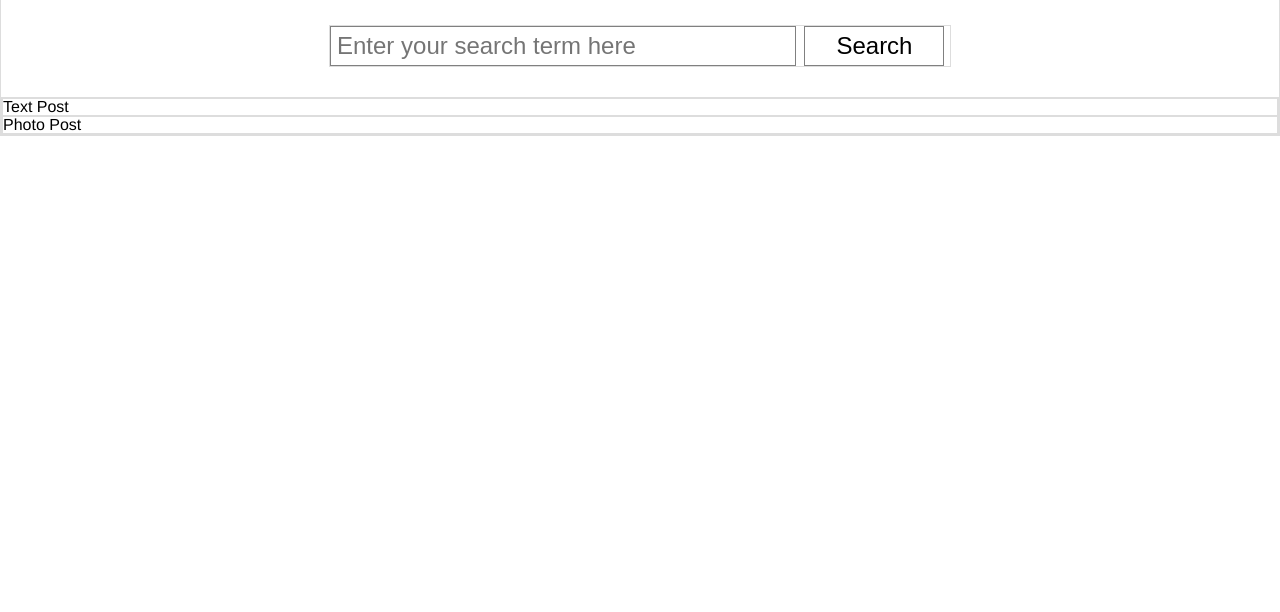
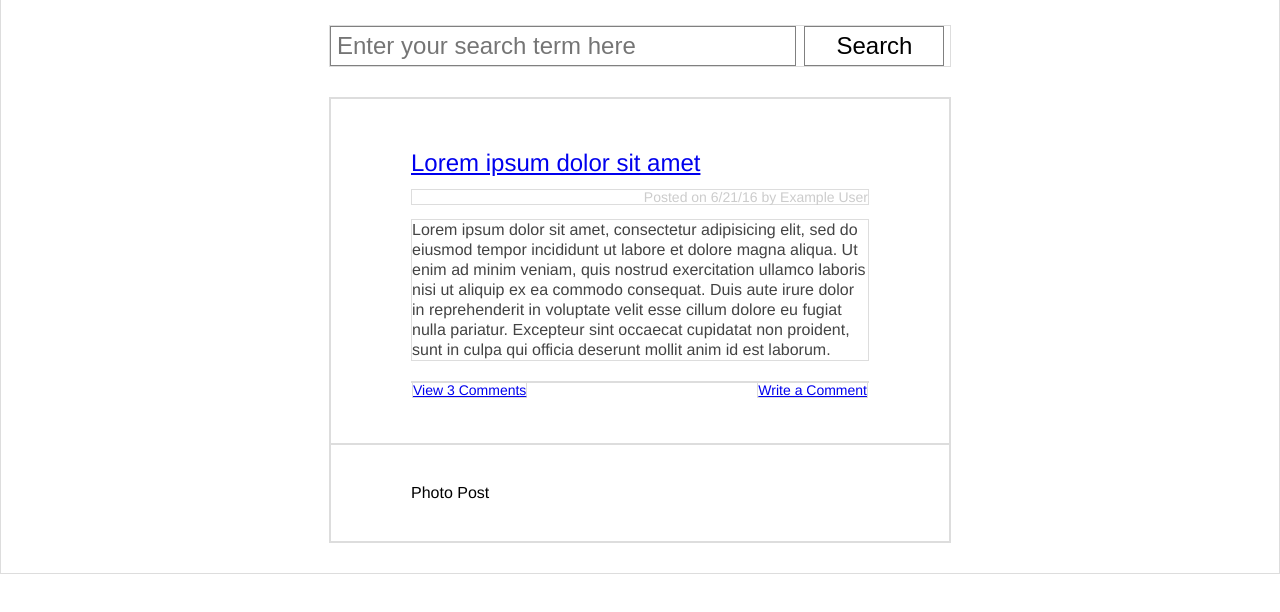
Before and after one commit to eljefesun/viking_blogger_homepage, a plain HTML site: page index.html in a window 1280 px wide. Shown: the part 78-690 px from the top of the page. Drawn offline with Linux system fonts and the light colour scheme.

Commit message:
style up the text post

```diff
--- a/index.html
+++ b/index.html
@@ -29,7 +29,27 @@
 		</div>
 		<div class="post-container">
 			<div class="post">
-				Text Post
+				<a href="#">
+				<h2>Lorem ipsum dolor sit amet</h2>
+				</a>
+				<div class="post-date">
+				Posted on 6/21/16 by Example User
+				</div>
+				<div class="post-body">
+				Lorem ipsum dolor sit amet, consectetur adipisicing elit, sed do eiusmod tempor incididunt ut labore et dolore magna aliqua. Ut enim ad minim veniam, quis nostrud exercitation ullamco laboris nisi ut aliquip ex ea commodo consequat. Duis aute irure dolor in reprehenderit in voluptate velit esse cillum dolore eu fugiat nulla pariatur. Excepteur sint occaecat cupidatat non proident, sunt in culpa qui officia deserunt mollit anim id est laborum.
+				</div>
+				<div class="comment-links-wrapper">
+					<div class="view-comments">
+						<a href="#">
+							View 3 Comments
+						</a>
+					</div>
+					<div class="write-comment">
+						<a href="#">
+							Write a Comment
+						</a>
+					</div>
+				</div>
 			</div>
 			<div class="post">
 				Photo Post
--- a/styles.css
+++ b/styles.css
@@ -73,3 +73,48 @@ div {
 	width: 134px;
 	margin-left: 4px;
 }
+
+.post-container {
+	margin: 30px auto;
+	width: 620px;
+}
+
+.post {
+	padding: 40px 80px;
+}
+
+.a {
+	color: #085394;
+	text-decoration: none;
+}
+
+.post h2{
+	font-size: 24px;
+	margin: .5em 0;
+}
+
+.post .post-date{
+	font-size: 14px;
+	text-align: right;
+	color: #ccc;
+	margin: 1em 0;
+}
+
+.post .post-body{
+	font-size: 16px;
+	color: #444;
+	line-height: 1.25em;
+}
+
+.post .comment-links-wrapper{
+	margin: 20px 0;
+	font-size: 14px;
+}
+
+.post .view-comments{
+	float: left;
+}
+
+.post .write-comment{
+	float: right;
+}
```
